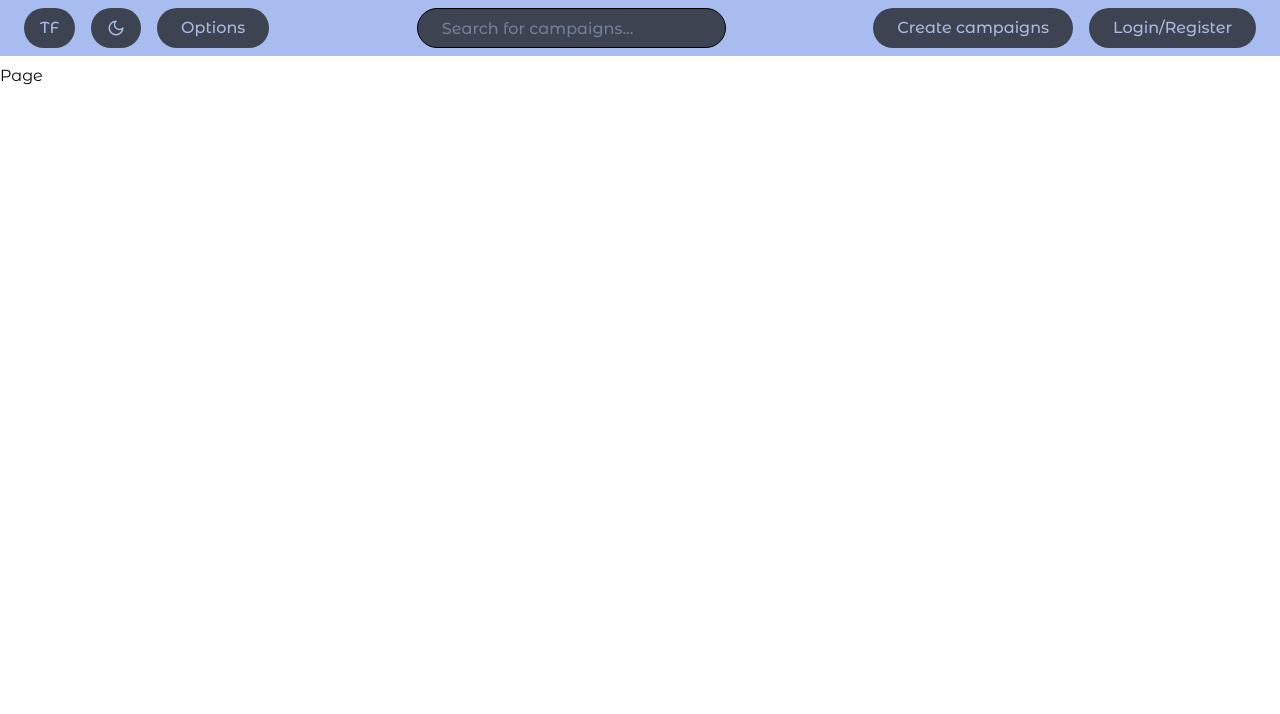
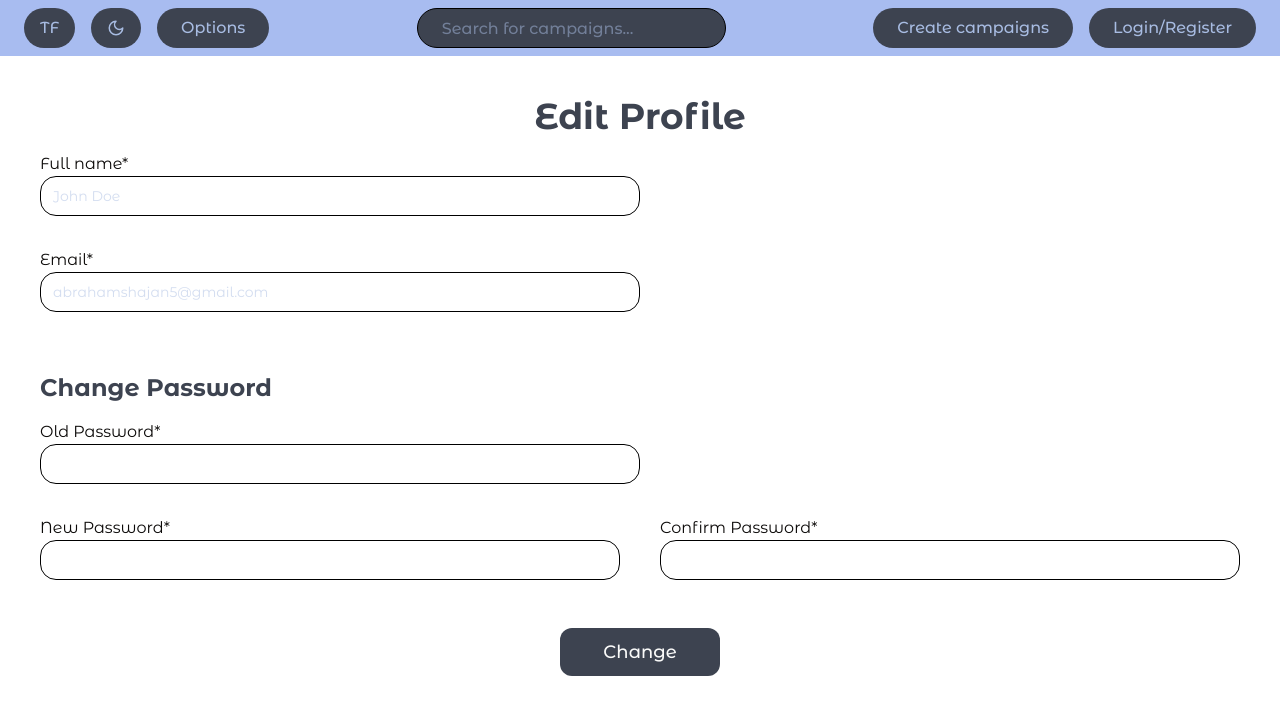
Before and after one commit to Alvinvarghese/trustfunds, a Next.js app: page /user/profile in a window 1280 px wide. Shown: the top 714 px of the page. Built offline with nearby package versions, Linux system fonts and the light colour scheme.

Commit message:
created edit profile

```diff
--- a/src/app/user/profile/page.js
+++ b/src/app/user/profile/page.js
@@ -1,6 +1,54 @@
+import { Button } from "@/components/ui/button";
+import { Input } from "@/components/ui/input";
+import { PlusCircle } from "lucide-react";
 
 const Page = () => {
-  return <div>Page</div>;
+  return (
+    <div className="flex h-screen flex-col px-10">
+      <h1 className="mt-8 w-full text-center text-2xl font-bold text-darkgray lg:text-4xl">
+        Edit Profile
+      </h1>
+
+      <div className="pb-4 pt-4 lg:mr-10 lg:w-1/2">
+        <label>Full name*</label>
+        <Input className="rounded-2xl" type="text" placeholder="John Doe" />
+      </div>
+
+      <div className="pb-4 pt-4 lg:mr-10 lg:w-1/2">
+        <label>Email*</label>
+        <Input
+          className="rounded-2xl"
+          type="text"
+          placeholder="abrahamshajan5@gmail.com"
+        />
+      </div>
+
+      <h1 className="mt-8 w-full pt-3 text-base font-bold text-darkgray lg:text-2xl">
+        Change Password
+      </h1>
+
+      <div className="pb-4 pt-4 lg:mr-10 lg:w-1/2">
+        <label>Old Password*</label>
+        <Input className="rounded-2xl" type="text" />
+      </div>
+
+      <div className="w-full flex-row pt-4 lg:mb-6 lg:flex">
+        <div className="pb-4 lg:mr-10 lg:w-1/2">
+          <label>New Password*</label>
+          <Input className="rounded-2xl" type="text" />
+        </div>
+        <div className="pb-4 lg:w-1/2">
+          <label>Confirm Password*</label>
+          <Input className="rounded-2xl" type="text" />
+        </div>
+      </div>
+      <div className="w-full flex justify-center">
+        <Button className="mt-2 flex w-40 rounded-xl bg-darkgray px-10 py-6 text-lg">
+          Change
+        </Button>
+      </div>
+    </div>
+  );
 };
 
 export default Page;
```
